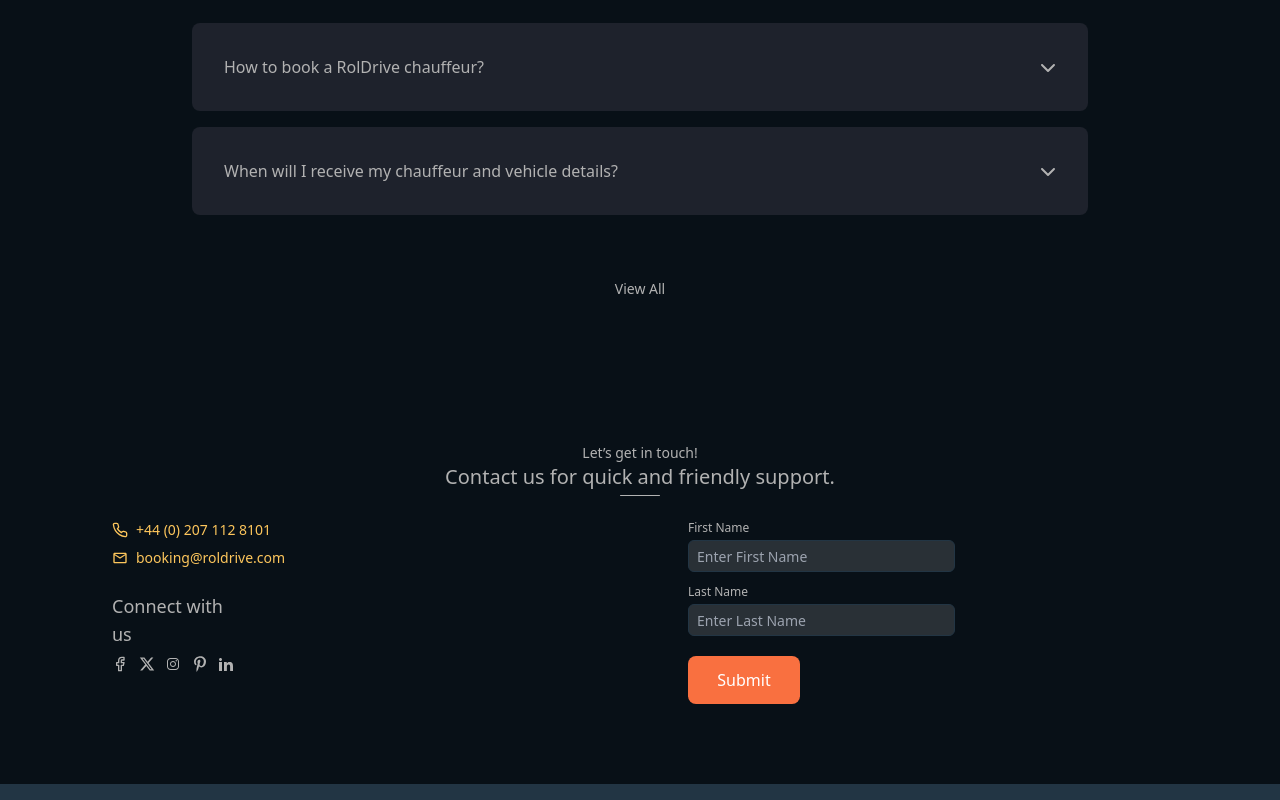
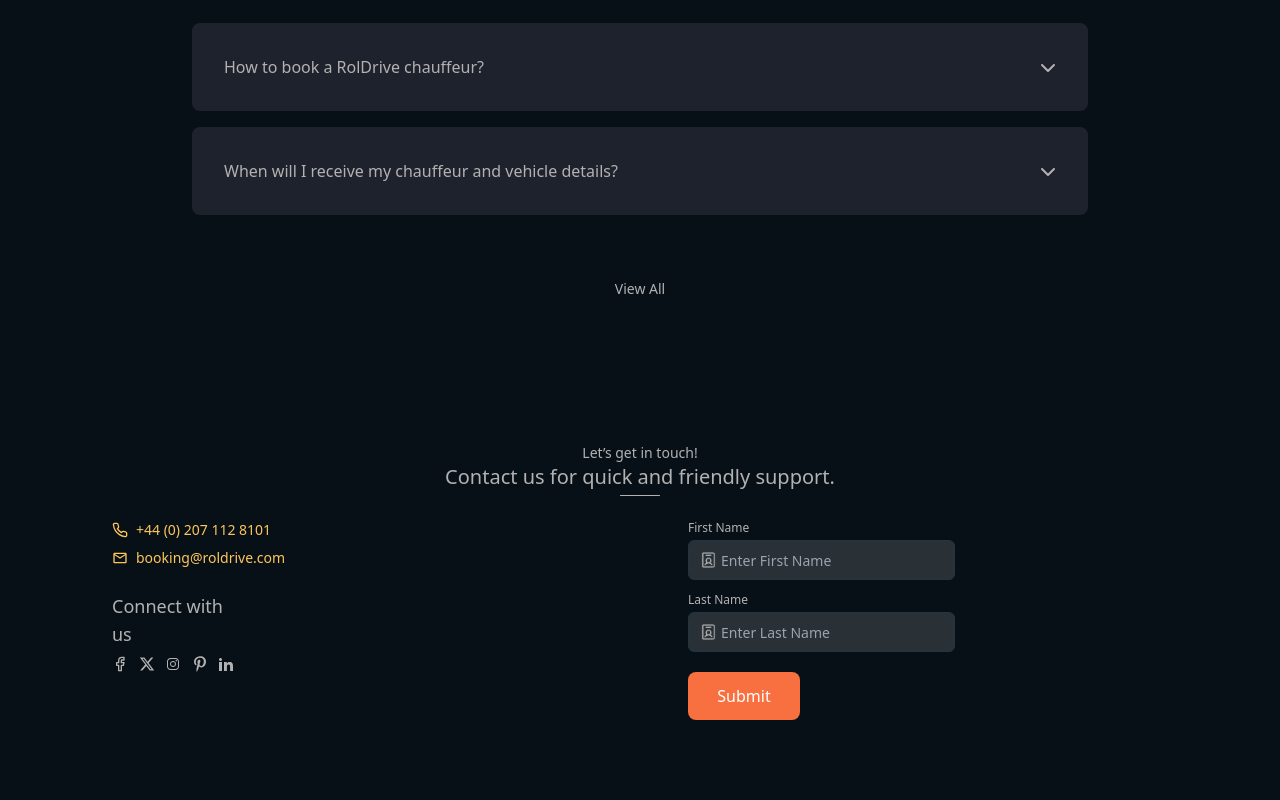
Before and after one commit to kou25/Logistifie-koustav, a Next.js app in the folder logistifie-frontend/: page / in a window 1280 px wide. Shown: the part 4130-4930 px from the top of the page. Built offline with nearby package versions, Linux system fonts and the light colour scheme.

Commit message:
added input

```diff
--- a/logistifie-frontend/components/Footer.tsx
+++ b/logistifie-frontend/components/Footer.tsx
@@ -5,6 +5,8 @@
 import { FaPinterestP, FaXTwitter } from "react-icons/fa6";
 import { IoLogoInstagram } from "react-icons/io";
 import { ImLinkedin2 } from "react-icons/im";
+import Image from "next/image";
+import { Input } from "./Input";
 
 export const Footer = () => {
   return (
@@ -40,25 +42,10 @@
           </div>
         </div>
         <div className="w-8/12 px-10">
-          <div className="flex flex-col justify-between mb-3">
-            <label className="text-xs mb-1 text-lf-25 font-thin">
-              First Name
-            </label>
-            <input
-              className="h-8 rounded-md p-2 border border-lf-200 bg-lf-300 text-sm"
-              placeholder="Enter First Name"
-            />
-          </div>
-          <div className="flex flex-col justify-between mb-5">
-            <label className="text-xs mb-1 text-lf-25 font-thin">
-              Last Name
-            </label>
-            <input
-              className="h-8   rounded-md p-2 border border-lf-200 bg-lf-300 text-sm"
-              placeholder="Enter Last Name"
-            />
-          </div>
-          <div>
+          <Input label="First Name" placeholder="Enter First Name" />
+          <Input label="Last Name" placeholder="Enter Last Name" />
+
+          <div className="mt-5">
             <Button
               label="Submit"
               bgColor="bg-lf-100"
--- /dev/null
+++ b/logistifie-frontend/components/Input.tsx
@@ -0,0 +1,31 @@
+import Image from "next/image";
+
+export const Input = ({
+  label,
+  placeholder
+}: {
+  label: string;
+  placeholder: string;
+}) => {
+  return (
+    <div className="flex flex-col justify-between mb-3">
+      <label className="text-xs mb-1 text-lf-25 font-thin">{label}</label>
+      <div className="relative">
+        <div className="absolute left-3 top-3 text-gray-400 w-4 h-4">
+          <Image
+            src={"/inputIcon.png"}
+            alt={"user"}
+            width={0}
+            height={0}
+            sizes="100vw"
+            className="rounded w-full h-full object-cover"
+          />
+        </div>
+        <input
+          className="h-10 pl-8 rounded-md p-2 border border-lf-200 bg-lf-300 text-sm w-full"
+          placeholder={placeholder}
+        />
+      </div>
+    </div>
+  );
+};
```
Also changed, not shown: logistifie-frontend/public/inputIcon.png (added).
